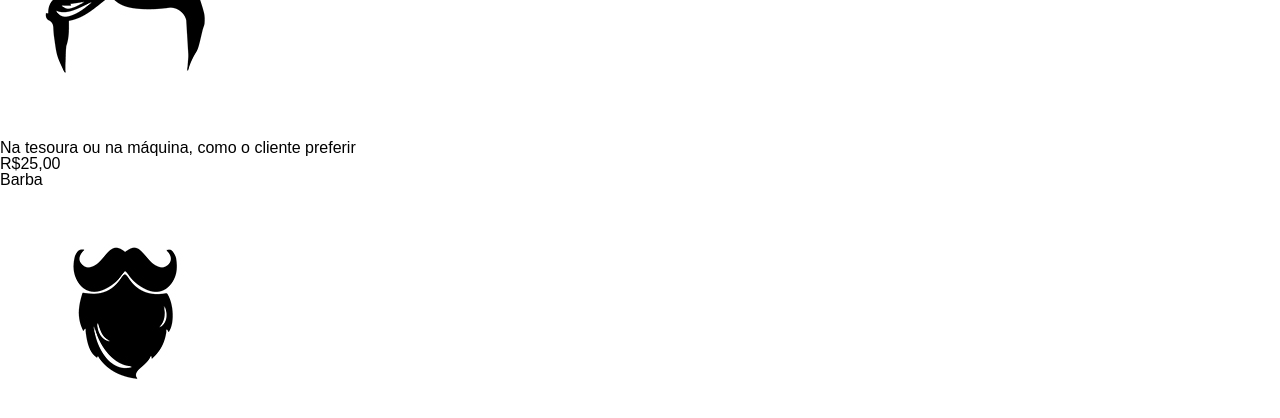
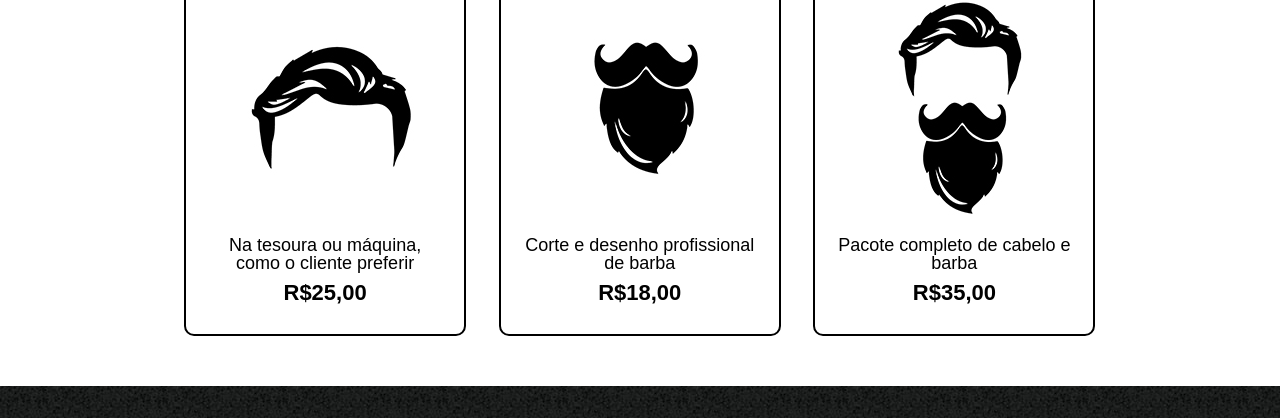
Before and after one commit to Gabriel-Schulze/barbearia-alura, a plain HTML site: page produtos.html in a window 1280 px wide. Shown: the part 422-840 px from the top of the page. Drawn offline with Linux system fonts and the light colour scheme.

Commit message:
Adicionando o estilo da pagina produtos

```diff
--- a/css/style.css
+++ b/css/style.css
@@ -145,4 +145,49 @@ footer {
     margin: 2em auto;
 }
 
-/*----------------------------------------------------------*/
+/*------------------Estilo página produtos--------------------*/
+
+.produtos {
+    width: 940px;
+    margin: 0 auto;
+    padding: 50px 0;
+}
+
+.produtos li {
+    display: inline-block;
+    text-align: center;
+    width: 30%;
+    vertical-align: top;
+    margin: 0 1.5%;
+    padding: 30px 20px;
+    box-sizing: border-box;
+    border: 2px solid #000000;
+    border-radius: 10px;
+}
+
+.produtos li:hover {
+    border-color: #C78C19;
+}
+
+.produtos li:active {
+    border-color: #088C19;
+}
+
+.produtos li:hover h2 {
+    font-size: 18px;
+}
+
+.produtos h2 {
+    font-size: 30px;
+    font-weight: bold;
+}
+
+.produtos-descricao {
+    font-size: 18px;
+}
+
+.produtos-preco {
+    font-size: 22px;
+    font-weight: bold;
+    margin-top: 10px;
+}
--- a/produtos.html
+++ b/produtos.html
@@ -28,19 +28,19 @@
                 <li>
                     <h2>Cabelo</h2>
                     <img src="imagens/cabelo.jpg" alt="Representação visual de um cabelo">
-                    <p class="produtos-descricao">Na tesoura ou na máquina, como o cliente preferir</p>
+                    <p class="produtos-descricao">Na tesoura ou máquina, como o cliente preferir</p>
                     <p class="produtos-preco">R$25,00</p>
                 </li>
                 <li>
                     <h2>Barba</h2>
                     <img src="imagens/barba.jpg" alt="Representação visual de uma barba">
                     <p class="produtos-descricao">Corte e desenho profissional de barba</p>
-                    <p class="produtos-preco">RS18,00</p>
+                    <p class="produtos-preco">R$18,00</p>
                 </li>
                 <li>
                     <h2>Cabelo + Barba</h2>
                     <img src="imagens/cabelo+barba.jpg" alt="Representação visual de um cabelo e uma barba">
-                    <p class="produtos-descricao">Pacote completo de babelo e barba</p>
+                    <p class="produtos-descricao">Pacote completo de cabelo e barba</p>
                     <p class="produtos-preco">R$35,00</p>
                 </li>
             </ul>
```
